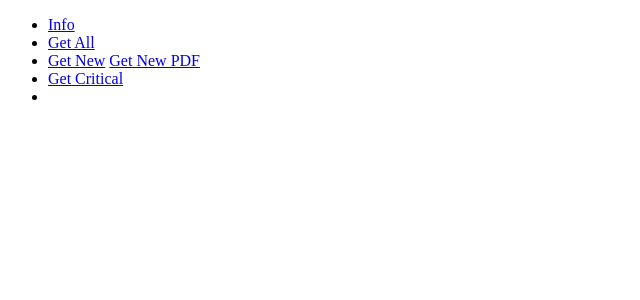
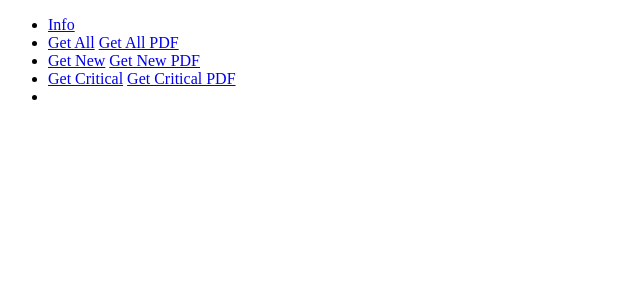
Before and after one commit to Hndsm1917/Django, a Django app: page / in a window 1280 px wide. Shown: the top 300 px of the page, without its empty margins (0-640 px from the left). Run offline with Django 4.2, Linux system fonts and the light colour scheme.

Commit message:
feat:/ pdf all

```diff
--- a/mysite/mysite/templates/index.html
+++ b/mysite/mysite/templates/index.html
@@ -13,6 +13,8 @@
     </li>
     <li>
       <a href="/get/all">Get All</a>
+
+      <a href="get/pdf/all">Get All PDF</a>
     </li>
     <li>
       <a href="/get/new">Get New</a>
@@ -21,6 +23,8 @@
     </li>
     <li>
       <a href="/get/critical">Get Critical</a>
+
+      <a href="/get/pdf/critical">Get Critical PDF</a>
     </li>
     <li>
       <a href="/get?query="></a>
--- a/mysite/mysite/urls.py
+++ b/mysite/mysite/urls.py
@@ -28,8 +28,12 @@ urlpatterns = [
     path('get/all', views.get_all_cve),
     path('get/new', views.get_new_cve),
     path('get/critical', views.get_critical_cve),
-    path('get/new', views.get_new_cve),
+    path('get/query', views.get_new_cve),
 
-    path('get/pdf/new', views.get_new_pdf)
+
+    path('get/pdf/all', views.get_all_pdf_cve),
+    path('get/pdf/new', views.get_new_pdf),
+    path('get/pdf/critical', views.get_pdf_critical_cve)
+
     # path('get/pdf/new')
 ]
--- a/mysite/mysite/views.py
+++ b/mysite/mysite/views.py
@@ -48,6 +48,39 @@ def get_all_cve(request):
 
 
 @require_http_methods(["GET"])
+def get_all_pdf_cve(request):
+  params = {"apiKey": API_KEY}
+  resp = requests.get('https://services.nvd.nist.gov/rest/json/cves/1.0/', params = params)
+  cve_page = resp.json()['result']
+  res_list = [str(x) for x in resp]
+
+
+  data = {"result": res_list[:2]}
+
+  html = f'''
+  <!DOCTYPE html>
+  <html lang="en">
+  <head>
+    <meta charset="UTF-8">
+    <meta http-equiv="X-UA-Compatible" content="IE=edge">
+    <meta name="viewport" content="width=device-width, initial-scale=1.0">
+    <title>Get new</title>
+  </head>
+  <body>
+    <p>{str(data)}</p>
+  </body>
+  </html>
+  '''
+
+  pdf = pdfkit.from_string(html, False, configuration=config)
+  response = HttpResponse(pdf, content_type="application/pdf")
+  response['Content-Disposition'] = 'attachment; filename="sample_pdf.pdf"'
+
+  print(response)
+  return response
+
+
+@require_http_methods(["GET"])
 def get_new_cve(request):
   end = datetime.datetime.now()
   start = end - datetime.timedelta(days = 7)
@@ -91,6 +124,38 @@ def get_new_pdf(request):
 
 
 @require_http_methods(["GET"])
+def get_pdf_critical_cve(request):
+  resp = nvdlib.searchCVE(keyword = 'Microsoft Exchange', cvssV3Severity = 'Critical', key = API_KEY)
+  res_list = [str(x) for x in resp]
+
+
+  data = {"result": res_list[:2]}
+
+  html = f'''
+  <!DOCTYPE html>
+  <html lang="en">
+  <head>
+    <meta charset="UTF-8">
+    <meta http-equiv="X-UA-Compatible" content="IE=edge">
+    <meta name="viewport" content="width=device-width, initial-scale=1.0">
+    <title>Get new</title>
+  </head>
+  <body>
+    <p>{str(data)}</p>
+  </body>
+  </html>
+  '''
+
+  pdf = pdfkit.from_string(html, False, configuration=config)
+  response = HttpResponse(pdf, content_type="application/pdf")
+  response['Content-Disposition'] = 'attachment; filename="sample_pdf.pdf"'
+
+  print(response)
+  return response
+
+
+
+@require_http_methods(["GET"])
 def get_critical_cve(request):
   resp = nvdlib.searchCVE(keyword = 'Microsoft Exchange', cvssV3Severity = 'Critical', key = API_KEY)
   res_list = [str(x) for x in resp]
```
